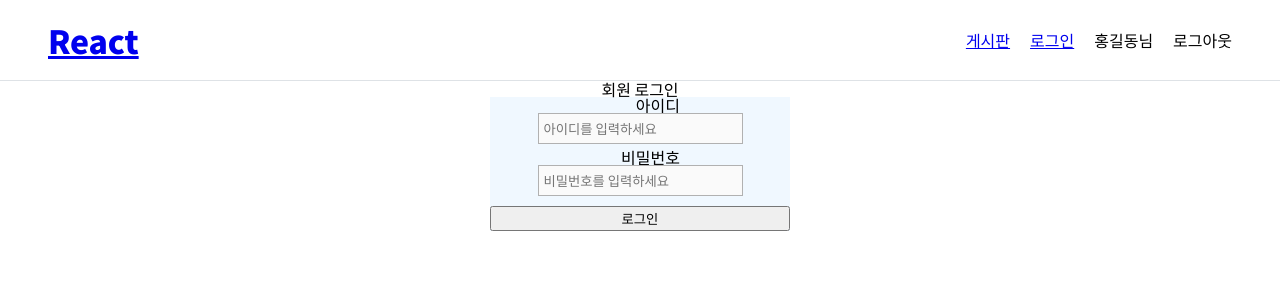
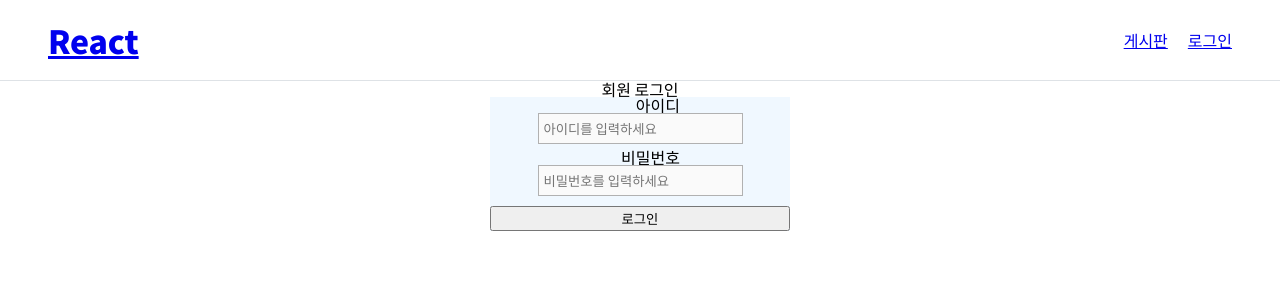
Before and after one commit to sannimdev/react-spring1, a React (Create React App) app: page /member in a window 1280 px wide. Shown: the top 300 px of the page. Built offline with nearby package versions, Linux system fonts and the light colour scheme.

Commit message:
더미 로그인

```diff
--- a/src/App.js
+++ b/src/App.js
@@ -1,12 +1,23 @@
-import React from "react";
+import React, { createContext, useState } from "react";
 import "./App.css";
 import Header from "./Components/Header";
 import { Route, Switch } from "react-router-dom";
 import Home from "./Routes/Home";
 import Board from "./Routes/Board";
 import Member from "./Routes/Member";
+
+export const MemberContext = createContext(null);
 function App() {
+  const [info, setInfo] = useState({
+    logined: false,
+    memberNo: null,
+    memberId: null,
+    nickname: null,
+    lastLogin: null,
+  });
+
   return (
+    <MemberContext.Provider value={{ info, setInfo }}>
       <div className="App">
         <Header />
         <Switch>
@@ -17,6 +28,7 @@ function App() {
           <Route path="/member/login" component={Member} exact />
         </Switch>
       </div>
+    </MemberContext.Provider>
   );
 }
 
--- a/src/Components/Header.js
+++ b/src/Components/Header.js
@@ -1,6 +1,7 @@
-import React from "react";
+import React, { useContext } from "react";
 import styled from "styled-components";
 import { Link } from "react-router-dom";
+import { MemberContext } from "../App";
 
 const borderColor = "#dee2e6";
 const headerHeight = "80px";
@@ -45,6 +46,14 @@ const HeaderInner = styled.div`
 `;
 
 function Header() {
+  const memberContext = useContext(MemberContext);
+  const doLogout = () => {
+    if (memberContext && memberContext.setInfo) {
+      memberContext.setInfo({
+        logined: false,
+      });
+    }
+  };
   return (
     <HeaderWrapper>
       <HeaderInner>
@@ -55,11 +64,18 @@ function Header() {
           <li>
             <Link to="/board">게시판</Link>
           </li>
-          <li>
-            <Link to="/member/login">로그인</Link>
-          </li>
-          <li>홍길동님</li>
-          <li>로그아웃</li>
+          {!memberContext ||
+            (!memberContext.info.logined && (
+              <li>
+                <Link to="/member/login">로그인</Link>
+              </li>
+            ))}
+          {memberContext && memberContext.info && memberContext.info.nickname && (
+            <li>{memberContext.info.nickname}님</li>
+          )}
+          {memberContext.info && memberContext.info.logined && (
+            <li onClick={() => doLogout()}>로그아웃</li>
+          )}
         </Gnb>
       </HeaderInner>
     </HeaderWrapper>
--- a/src/Routes/Member.js
+++ b/src/Routes/Member.js
@@ -1,6 +1,7 @@
-import React, { useReducer, useState, useEffect } from "react";
+import React, { useReducer, useState, useContext } from "react";
 import styled from "styled-components";
 import LoginInput from "../Components/LoginInput";
+import { MemberContext } from "../App";
 
 //useReducer 복습
 const ACTION_LOADING = "LOADING";
@@ -62,9 +63,16 @@ function Member() {
   const [pw, setPw] = useState("");
 
   const [state, dispatch] = useReducer(reducer, initialState);
-
+  const memberContext = useContext(MemberContext);
   const onClick = (e) => {
     e.preventDefault();
+    memberContext.setInfo({
+      logined: true,
+      nickname: "데모길동",
+      memberId: "test",
+      memberNo: -1,
+      lastLogin: new Date(),
+    });
   };
 
   return (
```
Lines whose indentation alone changed are shown as unchanged.
